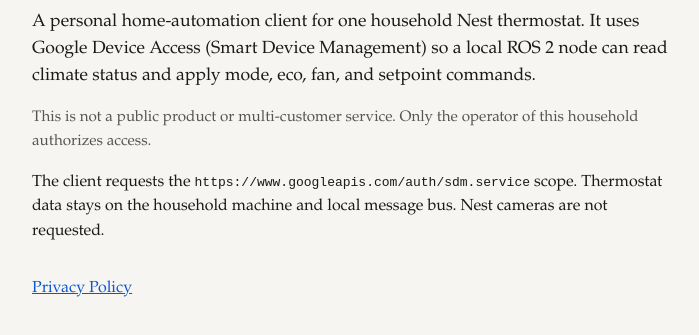
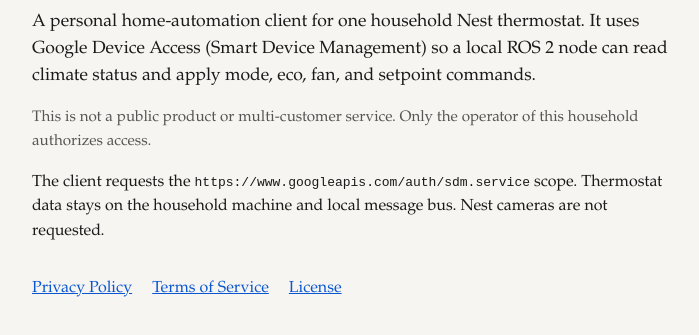
Before and after one commit to nancyrossi/ros-home-nest-pages, a plain HTML site: page index.html in a window 1280 px wide. Shown: the part 101-436 px from the top of the page, without its empty margins (288-987 px from the left). Drawn offline with Linux system fonts and the light colour scheme.

Commit message:
Add proprietary license for Nest OAuth pages.

```diff
--- a/index.html
+++ b/index.html
@@ -43,6 +43,7 @@
     .muted { color: var(--muted); font-size: 0.95rem; }
     a { color: var(--link); }
     nav { margin-top: 2rem; }
+    nav a + a { margin-left: 1rem; }
   </style>
 </head>
 <body>
@@ -66,6 +67,8 @@
     </p>
     <nav>
       <a href="privacy.html">Privacy Policy</a>
+      <a href="tos.html">Terms of Service</a>
+      <a href="LICENSE">License</a>
     </nav>
   </main>
 </body>
```
Also changed, not shown: privacy.html (+3 -0 lines), tos.html (+1 -0 lines), 1 other file.
